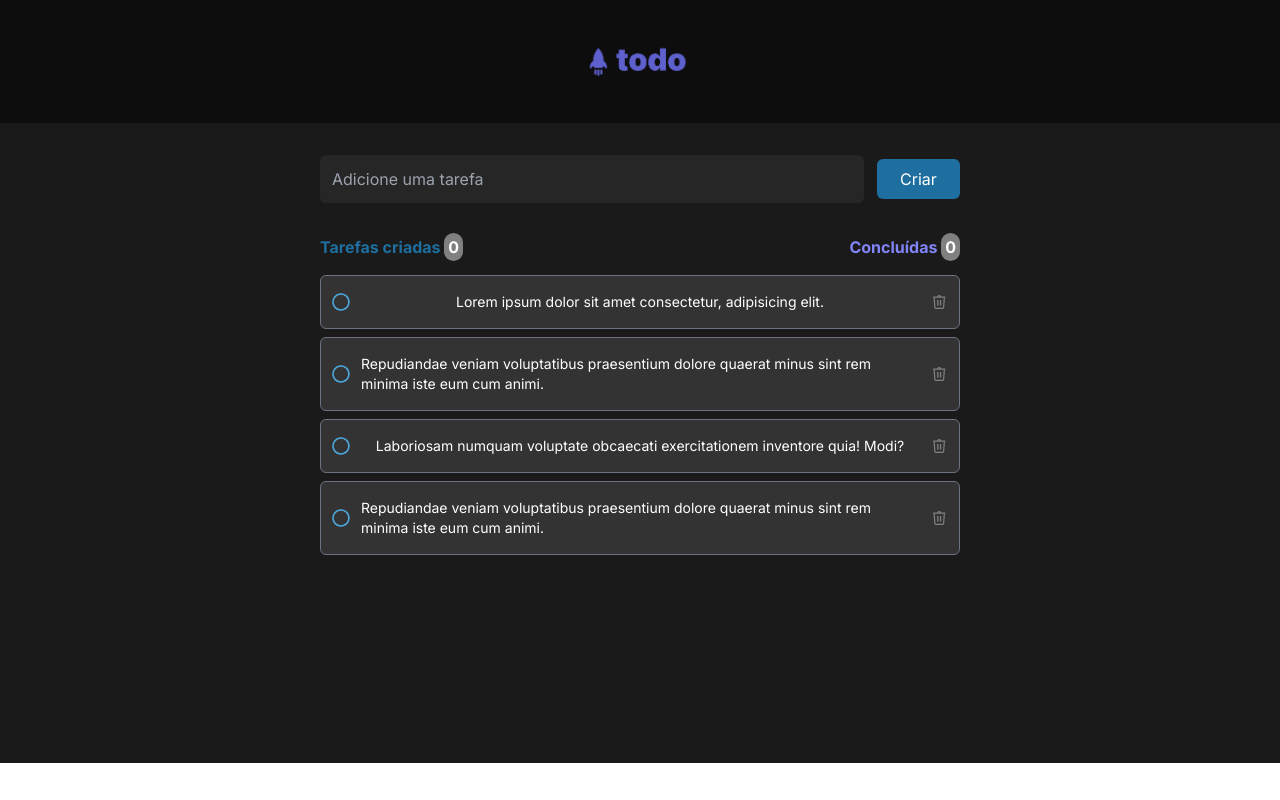
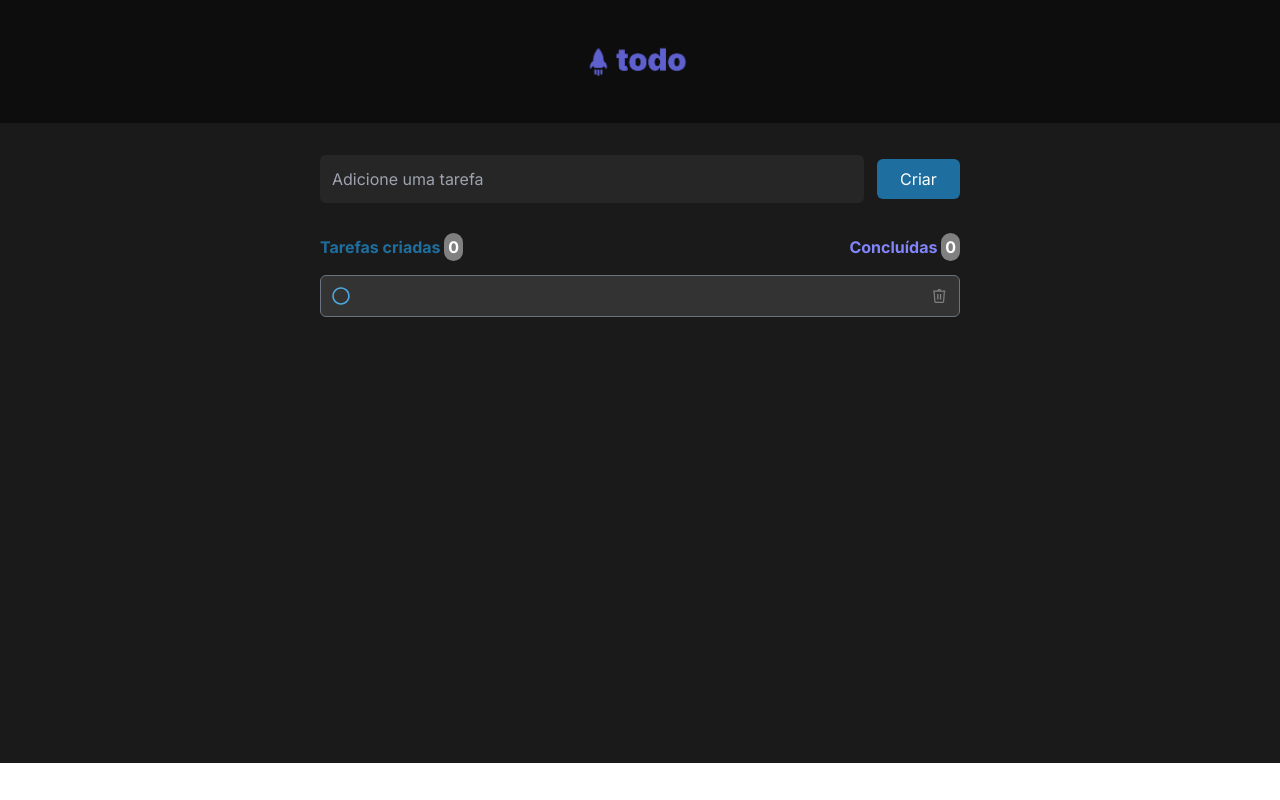
Before and after one commit to roddas/rocketseat, a React (Vite) app in the folder ignite/desagfio1/: page / in a window 1280 px wide. Both pictures are taken after a click on the button "Criar". Built offline with nearby package versions, Linux system fonts and the light colour scheme.

Commit message:
feature : Add the creation of a task functionality

```diff
--- a/ignite/desagfio1/src/components/Challenge/Challenge.tsx
+++ b/ignite/desagfio1/src/components/Challenge/Challenge.tsx
@@ -1,8 +1,29 @@
+import { FormEvent, useState } from 'react';
 import logo from '../../assets/logo.png';
 import { NoContent } from './NoContent';
-import { TaskList } from './TaskList';
+import { ITask } from './TaskDataType';
+import { Task } from './Task';
 
 export const Challenge = () => {
+    const [tasks, setNewTask] = useState<ITask[]>([]);
+    const [taskCounter, setTaskCounter] = useState<number>(0);
+
+    function addNewTask(event: FormEvent) {
+
+        const textInput = document.getElementById('task') as HTMLInputElement;
+        event.preventDefault();
+        setTaskCounter(taskCounter + 1);
+
+        const newTask = {
+            id: taskCounter,
+            task: textInput.value,
+            isDone: false
+        } as ITask;
+
+        textInput.value = '';
+        setNewTask([...tasks, newTask]);
+    }
+
     return (
         <>
             <nav className="p-8 bg-[#0D0D0D] flex justify-center" >
@@ -10,10 +31,10 @@ export const Challenge = () => {
             </nav>
             <div className="bg-[#1a1a1a] py-8  font-[Inter] h-[80vh]">
                 <section className="flex justify-center">
-                    <section className="w-[50%] ">
+                    <form className="w-[50%] " method='post' action='#' onSubmit={(event: FormEvent) => { addNewTask(event) }}>
                         <input type="text" name="task" id="task" placeholder="Adicione uma tarefa" className='p-3 w-[85%] mr-[2%] border-none bg-[#262626] rounded-md text-white' />
-                        <input type="button" value="Criar" className="py-2  w-[13%] bg-[#1E6F9f] hover:bg-[#4ea8de] text-white rounded-md" />
-                    </section>
+                        <input type="button" onClick={addNewTask} value="Criar" className="py-2  w-[13%] bg-[#1E6F9f] hover:bg-[#4ea8de] text-white rounded-md" />
+                    </form>
                 </section>
                 <section className="mx-auto w-[50%] mt-8">
                     <div className="flex justify-between">
@@ -24,8 +45,18 @@ export const Challenge = () => {
                             <p className='text-[#8284FA]'>Concluídas <span className='text-white rounded-full bg-[#808080] p-1' >0</span></p>
                         </aside>
                     </div>
-                    {/* <NoContent /> */}
-                    <TaskList />
+                    {
+                        tasks.length === 0 && <NoContent />
+                    }
+                    <div className="my-4">
+                        {
+                            tasks.map((value, index) => (
+                                <div className="flex justify-between mb-2 rounded-md bg-[#333333] p-2  border-[1px] border-solid  border-gray-500" key={index} >
+                                    <Task {...value} />
+                                </div>
+                            ))
+                        }
+                    </div>
                 </section>
             </div>
         </>
--- a/ignite/desagfio1/src/components/Challenge/Task.tsx
+++ b/ignite/desagfio1/src/components/Challenge/Task.tsx
@@ -5,62 +5,60 @@ import checkedDefault from './assets/img/checked.svg';
 import checkedHover from './assets/img/checked_hover.svg';
 import uncheckedDefault from './assets/img/unchecked.svg';
 import uncheckedHover from './assets/img/unchecked_hover.svg';
-import { TaskDataType } from './TaskDataType';
+import { ITask } from './TaskDataType';
 
-export const Task = (taskParam: TaskDataType) => {
+export const Task = (taskParam: ITask) => {
 
-    const { taskList } = taskParam;
     const [textClassName, setTextClassName] = useState('text-sm text-white p-2');
+    const { isDone, task, id } = taskParam;
+    const checkId = `check${id}`;
+    const deleteId = `delete${id}`;
 
-    function mouseEnterEvent(id: string, type: "check" | "recycle"): void {
+    function mouseEnterEvent(id: string, type: "check" | "recycle", isDone: boolean): void {
         if (document) {
             const imageElement = document.getElementById(id) as HTMLImageElement;
 
             if (imageElement) {
-                imageElement.src = type === 'check' ? uncheckedHover : deleteHover;
+                if (isDone) {
+                    imageElement.src = type === 'check' ? checkedHover : deleteHover;
+                } else {
+                    imageElement.src = type === 'check' ? uncheckedHover : deleteHover;
+                }
             }
         }
     }
 
-    function mouseLeaveEvent(id: string, type: "check" | "recycle"): void {
+    function mouseLeaveEvent(id: string, type: "check" | "recycle", isDone: boolean): void {
         if (document) {
             const imageElement = document.getElementById(id) as HTMLImageElement;
 
             if (imageElement) {
-                imageElement.src = type === 'check' ? uncheckedDefault : deleteNoHover;
+                if (isDone) {
+                    imageElement.src = type === 'check' ? checkedDefault : deleteNoHover;
+                } else {
+                    imageElement.src = type === 'check' ? uncheckedDefault : deleteNoHover;
+                }
             }
         }
     }
 
-    function markListEvent(id: string): void {
+    function markListEvent(id: string, type: "check" | "recycle", isDone: boolean): void {
         if (document) {
-            const imageElement = document.getElementById(id) as HTMLImageElement;
+            // const imageElement = document.getElementById(id) as HTMLImageElement;
 
-            if (imageElement) {
-                imageElement.src = checkedDefault;
-            }
+            // if (imageElement) {
+            //     imageElement.src = type === 'check' ? checkedDefault : deleteNoHover;
+            //     isDone = true;
+            // }
+            alert('Feito');
         }
     }
 
     return (
         <>
-            {
-                taskList.map(({ isDone, task }, index) => {
-                    const checkId = `check${index}`;
-                    const deleteId = `delete${index}`;
-
-                    return (
-                        <div className="flex justify-between mb-2 rounded-md bg-[#333333] p-2  border-[1px] border-solid  border-gray-500" key={index}>
-                            <img id={checkId} onMouseLeave={() => { mouseLeaveEvent(checkId, 'check') }} onMouseEnter={() => { mouseEnterEvent(checkId, 'check') }} src={uncheckedDefault} alt="" />
-                            <span className={textClassName}>{task}</span>
-                            <img id={deleteId} onMouseLeave={() => { mouseLeaveEvent(deleteId, 'recycle') }} onMouseEnter={() => { mouseEnterEvent(deleteId, 'recycle') }} src={deleteNoHover} alt="" />
-                        </div>
-                    )
-                })
-            }
-
+            <img id={checkId} onClick={() => { markListEvent(checkId, "check", isDone) }} onMouseLeave={() => { mouseLeaveEvent(checkId, 'check', isDone) }} onMouseEnter={() => { mouseEnterEvent(checkId, 'check', isDone) }} src={uncheckedDefault} alt="" />
+            <span className={textClassName}>{task}</span>
+            <img id={deleteId} onMouseLeave={() => { mouseLeaveEvent(deleteId, 'recycle', isDone) }} onMouseEnter={() => { mouseEnterEvent(deleteId, 'recycle', isDone) }} src={deleteNoHover} alt="" />
         </>
-
-
     );
 };
--- a/ignite/desagfio1/src/components/Challenge/TaskDataType.ts
+++ b/ignite/desagfio1/src/components/Challenge/TaskDataType.ts
@@ -1,5 +1,6 @@
-interface ITask {
+export interface ITask {
   task: string;
+  id: string | number;
   isDone: boolean;
 }
 
--- a/ignite/desagfio1/src/components/Challenge/TaskList.tsx
+++ /dev/null
@@ -1,31 +0,0 @@
-import { Task } from "./Task";
-import { TaskDataType } from './TaskDataType';
-
-const data = {
-    taskList: [
-        {
-            isDone: false,
-            task: 'Lorem ipsum dolor sit amet consectetur, adipisicing elit.'
-        },
-        {
-            isDone: false,
-            task: 'Repudiandae veniam voluptatibus praesentium dolore quaerat minus sint rem minima iste eum cum animi.'
-        },
-        {
-            isDone: false,
-            task: 'Laboriosam numquam voluptate obcaecati exercitationem inventore quia! Modi?'
-        },
-        {
-            isDone: false,
-            task: 'Repudiandae veniam voluptatibus praesentium dolore quaerat minus sint rem minima iste eum cum animi.'
-        }
-    ]
-} as TaskDataType;
-
-export const TaskList = () => {
-    return (
-        <div className="my-4">
-            <Task {...data} />
-        </div>
-    );
-};
```
